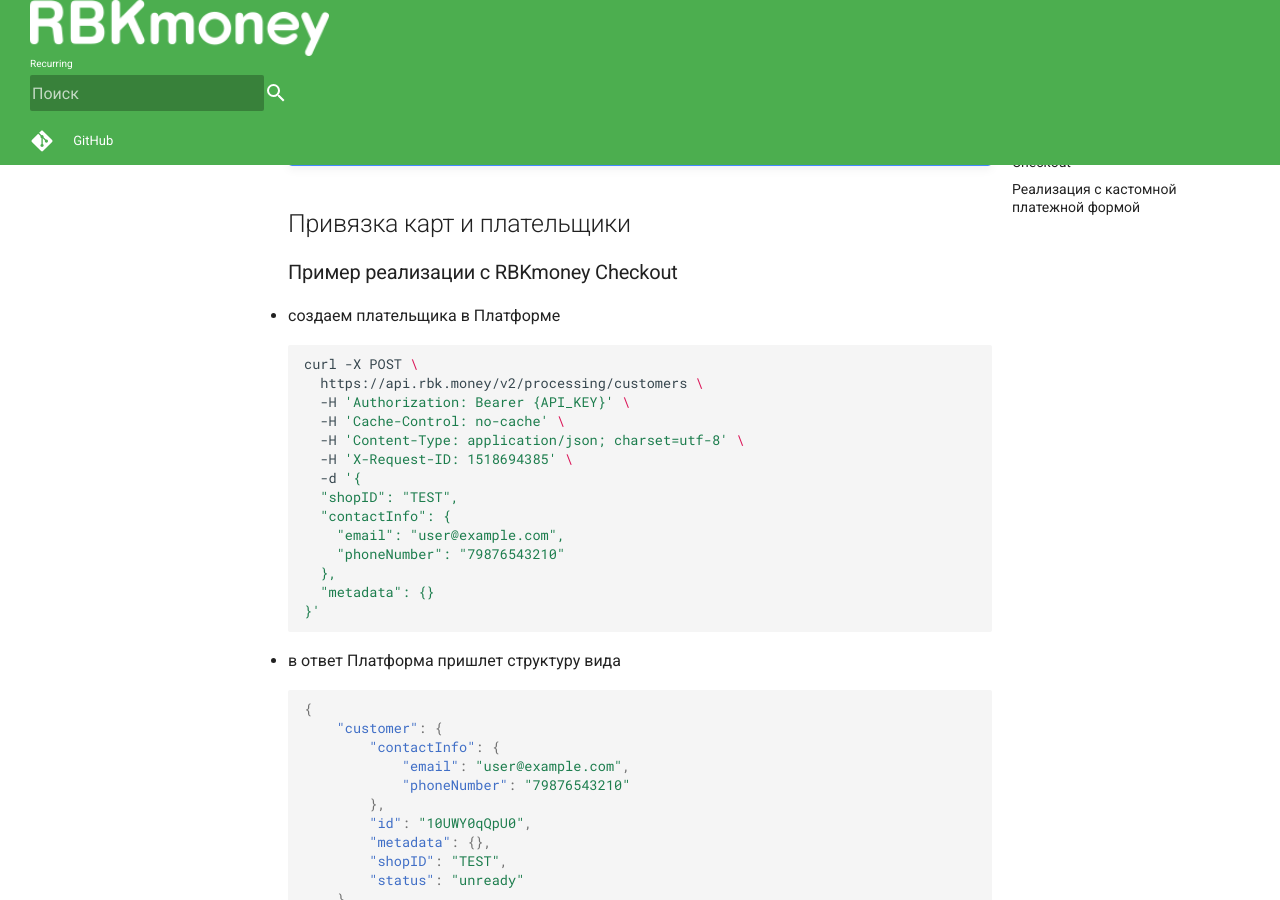
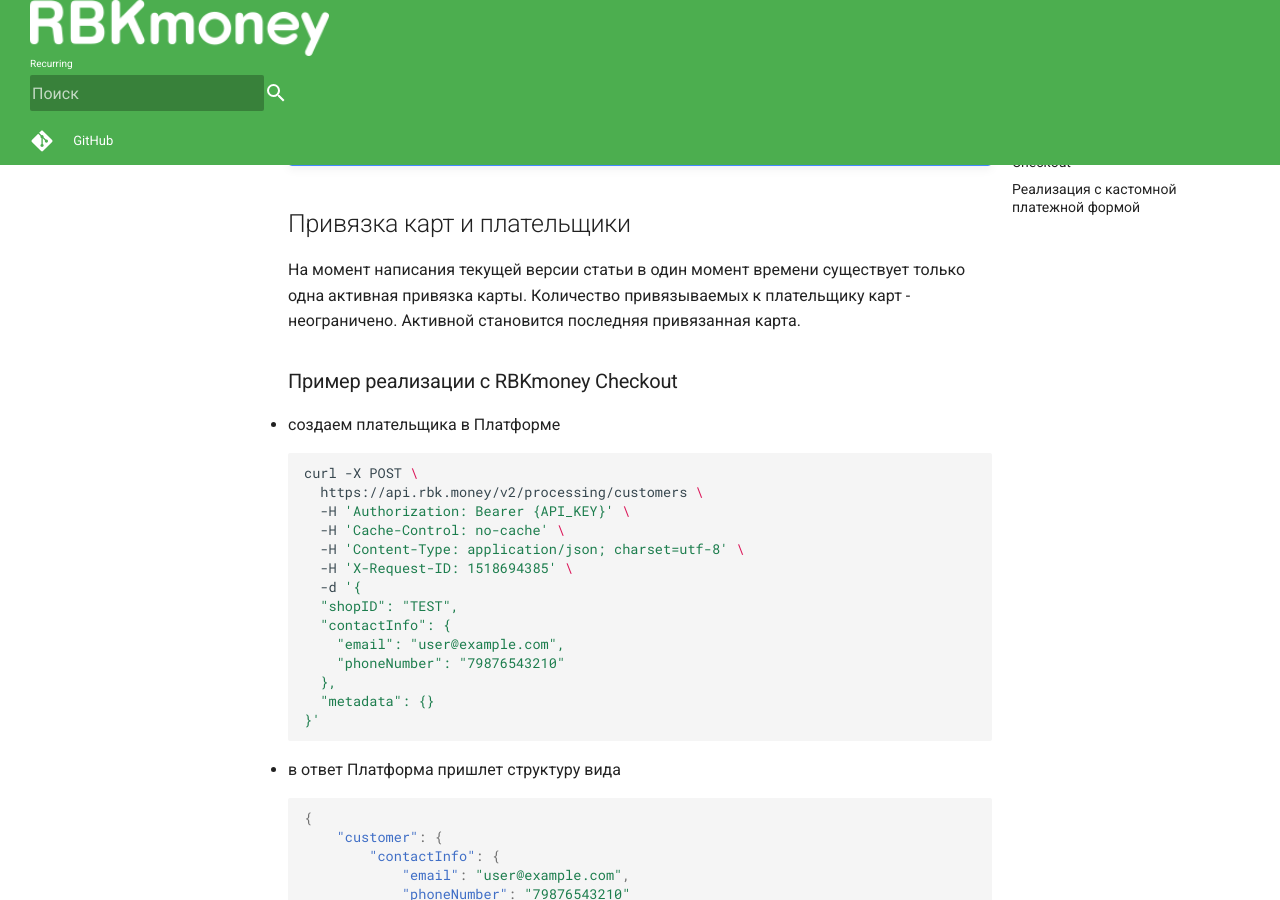
Before and after one commit to rbkmoney/docs, an MkDocs documentation site: the page built from content/integrations/recurring.md, in a window 1280 px wide and 900 px high, scrolled down 899 px. Built offline with MkDocs 1.6.1 and Material for MkDocs 9.7.7, drawn with Linux system fonts in a browser that asks for light colours; nearby versions of some CDN libraries; comment, search, counter and statistics services are not loaded; old or Windows-style settings are respelled for this version of MkDocs.

Commit message:
Review fix - active card binding explanation

```diff
--- a/content/integrations/recurring.md
+++ b/content/integrations/recurring.md
@@ -18,6 +18,8 @@
 	Обратите внимание! Платформа не предоставляет возможность безусловных безакцептных списаний без предварительного явного процесса привязки карты! Безусловные рекуррентные платежи после первой успешной транзакции не предоставляются.
 
 ## Привязка карт и плательщики
+
+На момент написания текущей версии статьи в один момент времени существует только одна активная привязка карты. Количество привязываемых к плательщику карт - неограничено. Активной становится последняя привязанная карта.
 
 ### Пример реализации с RBKmoney Checkout
 
```
